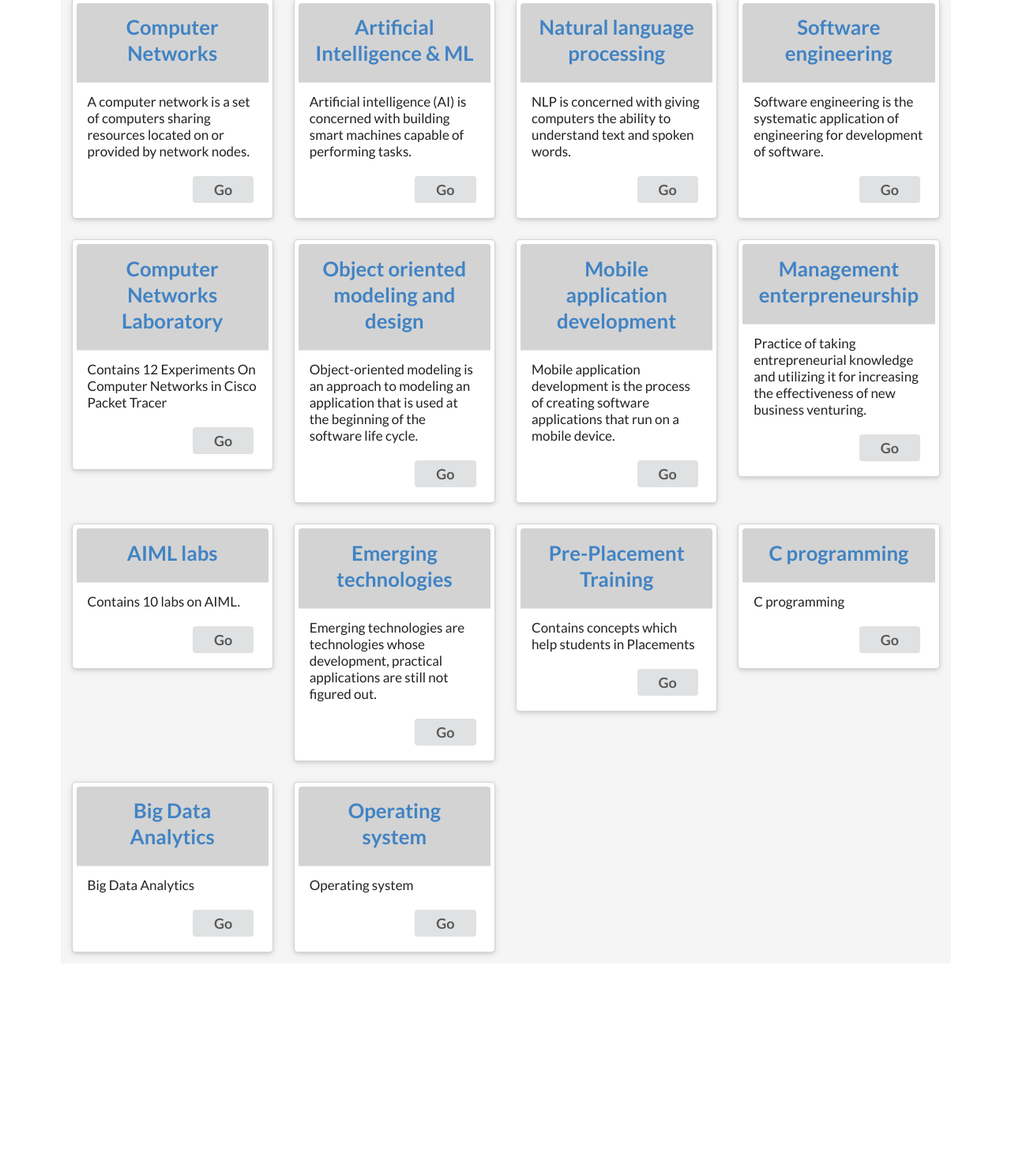
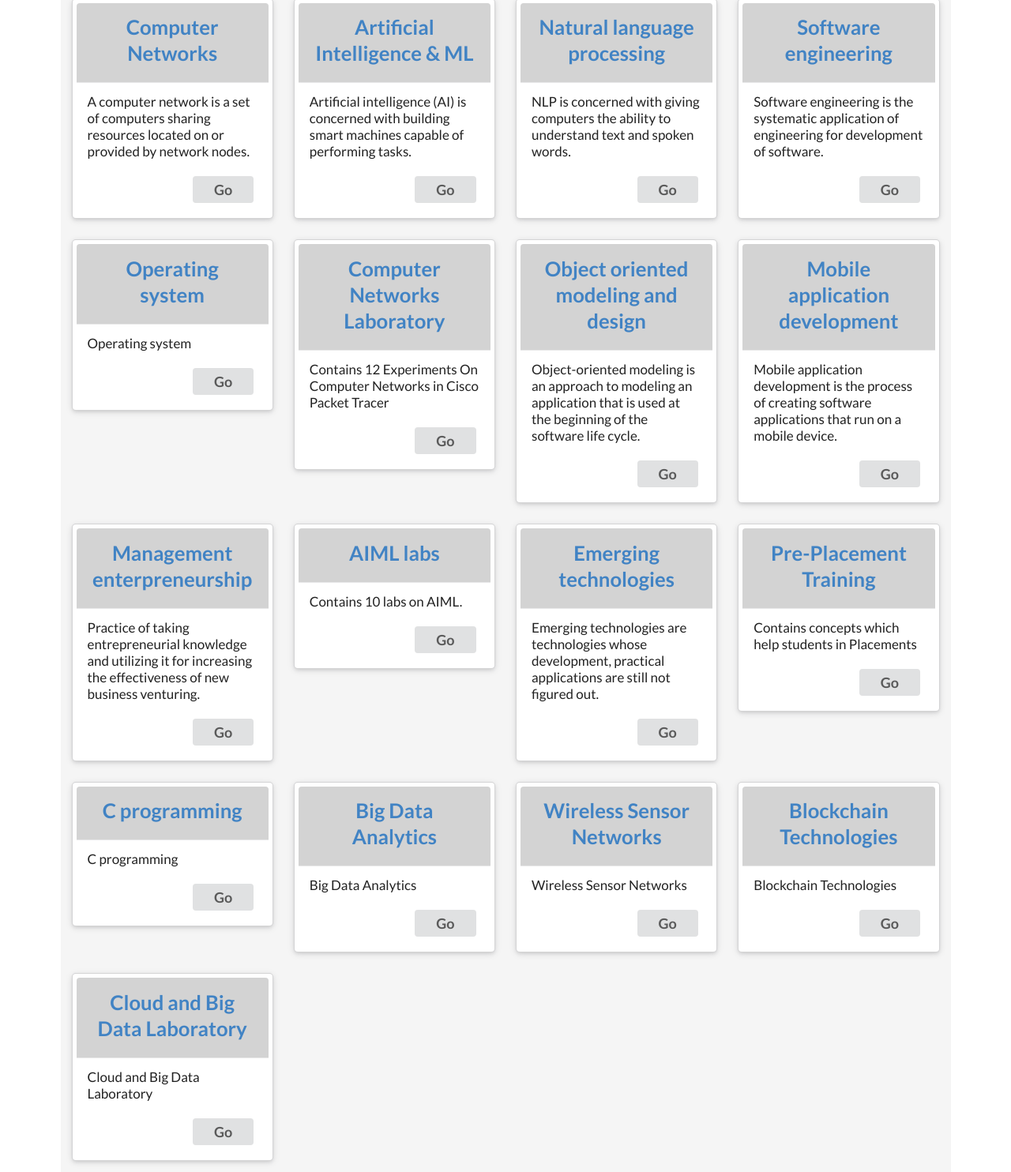
Before and after one commit to roopashree375/vl, a PHP site: page /titles.php in a window 1280 px wide. Shown: the part 884-2368 px from the top of the page at 79% size. Before the commit the page ends 2098 px from the top, so only its background shows below. Run offline with PHP 8.4, Linux system fonts and the light colour scheme.

Commit message:
Added 7th sem subjects bda, wsn, bct and cb lab

```diff
--- a/titles.php
+++ b/titles.php
@@ -305,6 +305,25 @@
         <div class="ui  raised card" id="car5">
           <div class="content" id="Card5">
             <div class="header">
+              <a href="os.php">
+                Operating system
+              </a>
+            </div>
+          </div>
+          <div class="content">
+            <span class="CardBody">
+              Operating system
+            </span>
+            <br><br>
+            <a class="ui button" href="os.php">Go</a>
+          </div>
+        </div>
+      </div>
+
+      <div class="four wide column">
+        <div class="ui  raised card" id="car5">
+          <div class="content" id="Card5">
+            <div class="header">
               <a href="cn.php">
                 Computer Networks Laboratory
               </a>
@@ -480,17 +499,55 @@
         <div class="ui  raised card" id="car5">
           <div class="content" id="Card5">
             <div class="header">
-              <a href="os.php">
-                Operating system
+              <a href="wsn.php">
+                Wireless Sensor Networks
               </a>
             </div>
           </div>
           <div class="content">
             <span class="CardBody">
-              Operating system
+              Wireless Sensor Networks
             </span>
             <br><br>
-            <a class="ui button" href="os.php">Go</a>
+            <a class="ui button" href="wsn.php">Go</a>
+          </div>
+        </div>
+      </div>
+
+      <div class="four wide column">
+        <div class="ui  raised card" id="car5">
+          <div class="content" id="Card5">
+            <div class="header">
+              <a href="bct.php">
+                Blockchain Technologies
+              </a>
+            </div>
+          </div>
+          <div class="content">
+            <span class="CardBody">
+              Blockchain Technologies
+            </span>
+            <br><br>
+            <a class="ui button" href="bct.php">Go</a>
+          </div>
+        </div>
+      </div>
+
+      <div class="four wide column">
+        <div class="ui  raised card" id="car5">
+          <div class="content" id="Card5">
+            <div class="header">
+              <a href="cba.php">
+                Cloud and Big Data Laboratory
+              </a>
+            </div>
+          </div>
+          <div class="content">
+            <span class="CardBody">
+              Cloud and Big Data Laboratory
+            </span>
+            <br><br>
+            <a class="ui button" href="cba.php">Go</a>
           </div>
         </div>
       </div>
```
